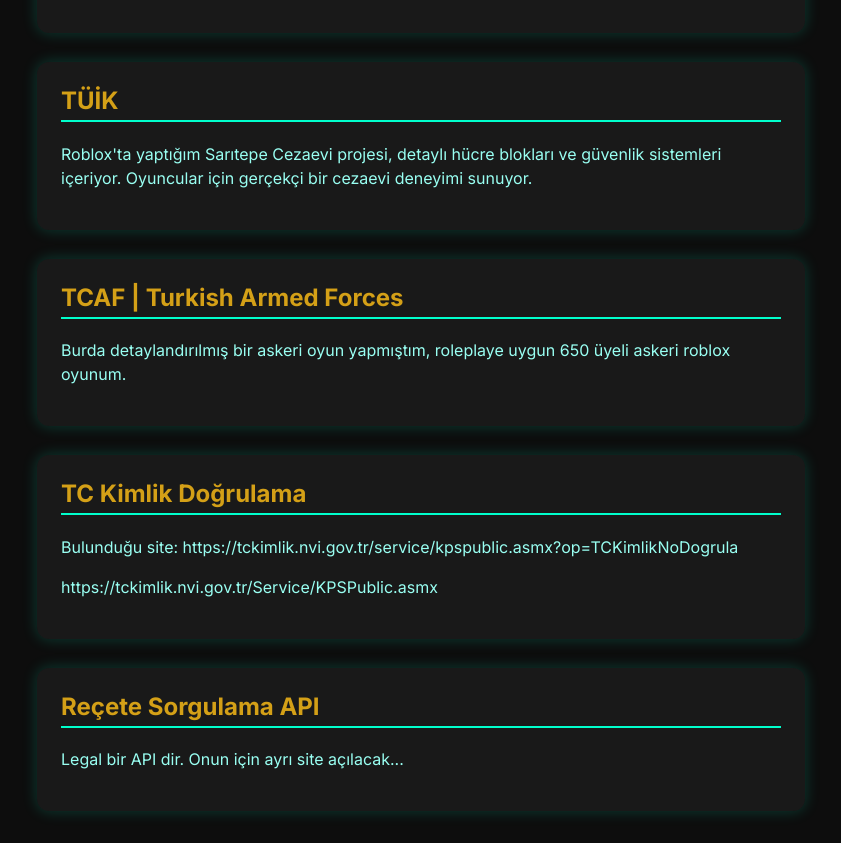
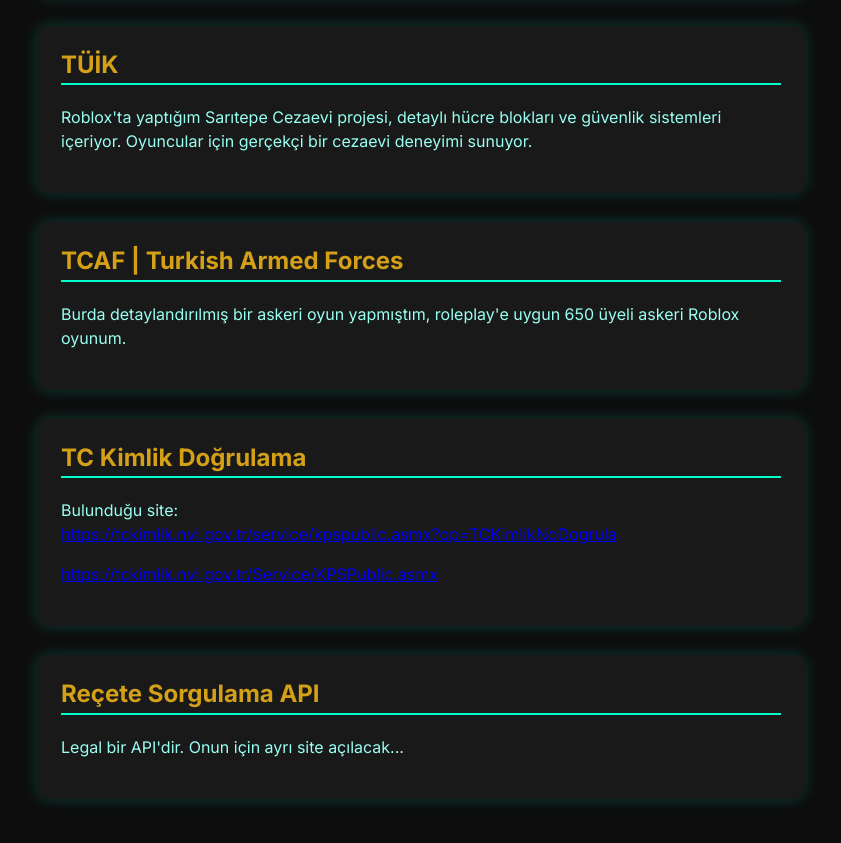
Before and after one commit to sarsansalan/sarsansalan.github.io, a plain HTML site: page api-arsivi/index.html in a window 1280 px wide. Shown: the part 274-1117 px from the top of the page, without its empty margins (219-1060 px from the left). Drawn offline with Linux system fonts and the light colour scheme.

Commit message:
index.html

```diff
--- a/api-arsivi/index.html
+++ b/api-arsivi/index.html
@@ -2,7 +2,7 @@
 <html lang="tr">
 <head>
   <meta charset="UTF-8" />
-  <title>API Arşivi- sarsansalan</title>
+  <title>API Arşivi - sarsansalan</title>
   <meta name="viewport" content="width=device-width, initial-scale=1.0" />
   <link href="https://fonts.googleapis.com/css2?family=Inter:wght@400;700&display=swap" rel="stylesheet" />
   <style>
@@ -27,6 +27,7 @@
       color: #00ffcc;
       text-shadow: 0 0 10px #00ffcc;
       margin-bottom: 2rem;
+      font-size: 2rem;
     }
     .project {
       background: rgba(255, 255, 255, 0.05);
@@ -35,13 +36,14 @@
       margin-bottom: 1.8rem;
       box-shadow: 0 0 15px rgba(0, 255, 204, 0.2);
       transition: box-shadow 0.4s ease;
+      word-wrap: break-word;
     }
     .project:hover {
       box-shadow: 0 0 25px rgba(0, 255, 204, 0.6);
     }
     .project h2 {
       margin-top: 0;
-      color: #d4a017; /* Sarı-turuncu ton */
+      color: #d4a017;
       border-bottom: 2px solid #00ffcc;
       padding-bottom: 0.3rem;
       font-weight: 700;
@@ -61,39 +63,48 @@
         transform: translateY(0);
       }
     }
+
+    /* Linklerin taşmaması için */
+    a {
+      word-break: break-all;
+    }
   </style>
 </head>
 <body>
   <main>
-    <h1>Roblox Projelerim</h1>
+    <h1>API Arşivim</h1>
 
     <div class="project">
-      <h1>SORUMLULUK</h1>
+      <h2>SORUMLULUK</h2>
       <p>API'ler, herkese açık sitelerden alınmış olup yapılan olaylar hakkında (suç vesaire) sorumlusu ben değilim.</p>
     </div>
 
     <div class="project">
-      <h2>TÜİK </h2>
+      <h2>TÜİK</h2>
       <p>Roblox'ta yaptığım Sarıtepe Cezaevi projesi, detaylı hücre blokları ve güvenlik sistemleri içeriyor. Oyuncular için gerçekçi bir cezaevi deneyimi sunuyor.</p>
     </div>
 
     <div class="project">
       <h2>TCAF | Turkish Armed Forces</h2>
-      <p>Burda detaylandırılmış bir askeri oyun yapmıştım, roleplaye uygun 650 üyeli askeri roblox oyunum.</p>
+      <p>Burda detaylandırılmış bir askeri oyun yapmıştım, roleplay'e uygun 650 üyeli askeri Roblox oyunum.</p>
     </div>
 
     <div class="project">
       <h2>TC Kimlik Doğrulama</h2>
-      <p>Bulunduğu site: https://tckimlik.nvi.gov.tr/service/kpspublic.asmx?op=TCKimlikNoDogrula<p>
-      <p>https://tckimlik.nvi.gov.tr/Service/KPSPublic.asmx</p>
+      <p>Bulunduğu site:<br>
+      <a href="https://tckimlik.nvi.gov.tr/service/kpspublic.asmx?op=TCKimlikNoDogrula" target="_blank">
+        https://tckimlik.nvi.gov.tr/service/kpspublic.asmx?op=TCKimlikNoDogrula
+      </a></p>
+      <p><a href="https://tckimlik.nvi.gov.tr/Service/KPSPublic.asmx" target="_blank">
+        https://tckimlik.nvi.gov.tr/Service/KPSPublic.asmx
+      </a></p>
     </div>
 
-  <div class="project">
+    <div class="project">
       <h2>Reçete Sorgulama API</h2>
-      <p>Legal bir API dir. Onun için ayrı site açılacak...</p>
-  </div>
-    <!-- Yeni projeleri buraya ekleyebilirsin -->
+      <p>Legal bir API'dir. Onun için ayrı site açılacak...</p>
+    </div>
 
   </main>
 </body>
-        </html>
+</html>
```
